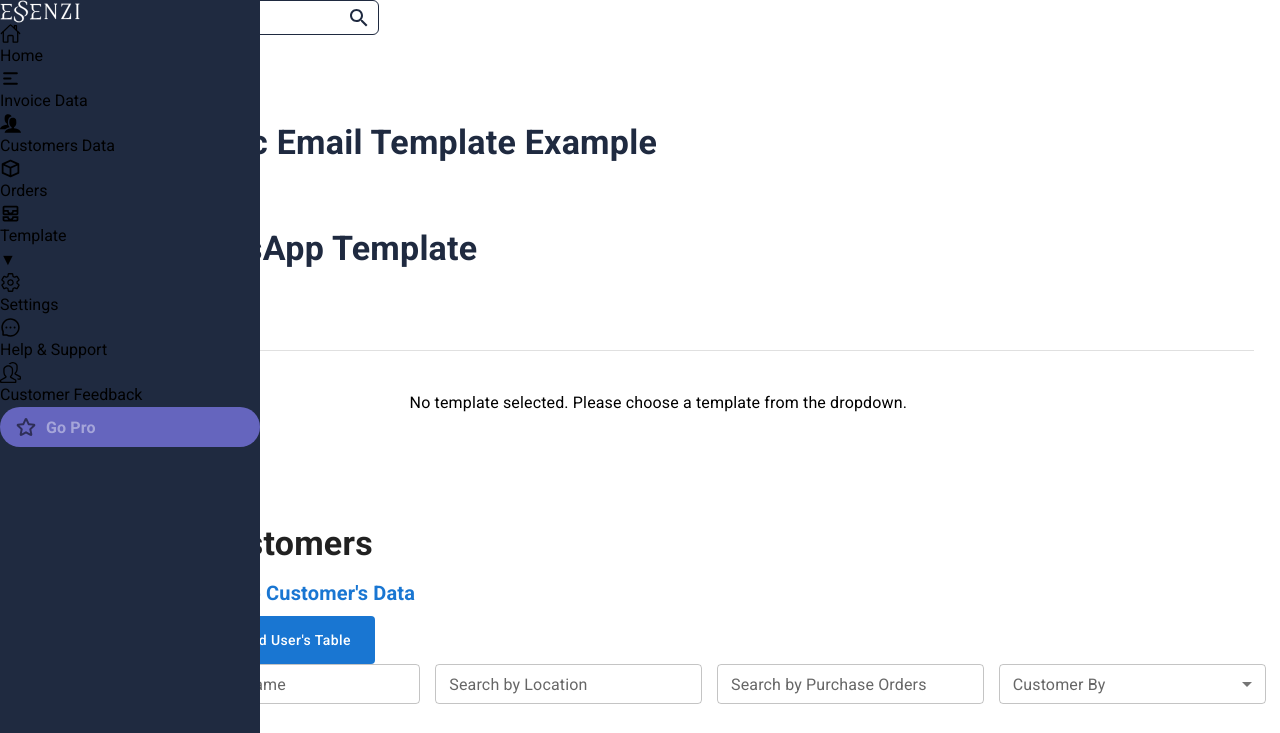
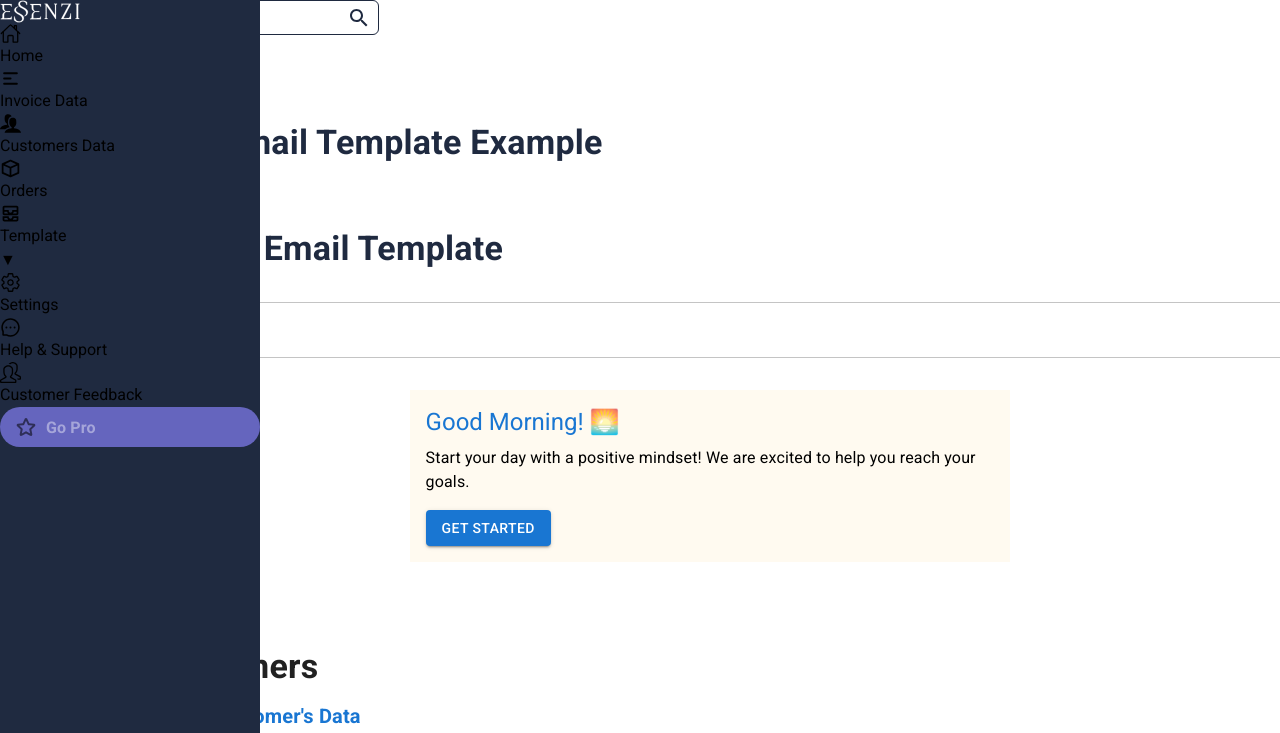
Before and after one commit to peterCode3/Essenzi, a React (Vite) app: page /email-template/email in a window 1280 px wide. Shown: the top 733 px of the page. Built offline with nearby package versions, Linux system fonts and the light colour scheme.

Commit message:
Update Communication Tools

```diff
--- a/src/components/EmailTemplate/DynamicEmailTemplate.jsx
+++ b/src/components/EmailTemplate/DynamicEmailTemplate.jsx
@@ -1,9 +1,50 @@
 // components/DynamicEmailTemplate.js
 import { Box, Typography, Button } from "@mui/material";
-import { useState, useEffect } from "react";
-import { TextField, InputLabel } from "@mui/material";
+import React, {useState, useEffect} from "react";
 
 const DynamicEmailTemplate = ({ template }) => {
+  const morningTemplate = (
+    <Box sx={{ padding: 2, backgroundColor: "#FFFAF0" }}>
+      <Typography variant="h5" color="primary">
+        Good Morning! 🌅
+      </Typography>
+      <Typography variant="body1" sx={{ marginTop: 1 }}>
+        Start your day with a positive mindset! We are excited to help you reach your goals.
+      </Typography>
+      <Button variant="contained" color="primary" sx={{ marginTop: 2 }} >
+        Get Started
+      </Button>
+    </Box>
+  );
+
+  const afternoonTemplate = (
+    <Box sx={{ padding: 2, backgroundColor: "#FFFAE1" }}>
+      <Typography variant="h5" color="secondary">
+        Good Afternoon! ☀️
+      </Typography>
+      <Typography variant="body1" sx={{ marginTop: 1 }}>
+        Keep up the good work! We are here to assist you in the next step of your journey.
+      </Typography>
+      <Button variant="contained" color="secondary" sx={{ marginTop: 2 }} >
+        Continue Here
+      </Button>
+    </Box>
+  );
+
+  const eveningTemplate = (
+    <Box sx={{ padding: 2, backgroundColor: "#F1F1F1" }}>
+      <Typography variant="h5" color="error">
+        Good Evening! 🌙
+      </Typography>
+      <Typography variant="body1" sx={{ marginTop: 1 }}>
+        It's time to wind down. Let's reflect on your progress and set goals for tomorrow.
+      </Typography>
+      <Button variant="contained" color="error" sx={{ marginTop: 2 }}>
+        View Your Progress
+      </Button>
+    </Box>
+  );
+
   const [htmlContent, setHtmlContent] = useState("");
 	const [previewImage, setPreviewImage] = useState("");
 
@@ -20,76 +61,30 @@ const DynamicEmailTemplate = ({ template }) => {
 		<div dangerouslySetInnerHTML={{ __html: htmlContent }} style={{ maxWidth: "100%", overflow: "hidden" }} />
 	);
 
-	const smsTemplate = (
-		<Box sx={{ padding: 2, backgroundColor: "#E6F7FF" }}>
-			<Typography variant="h5" color="primary">
-				SMS Template 📱
-			</Typography>
-			<InputLabel htmlFor="sms-message" sx={{ marginTop: 2 }}>
-				Message
-			</InputLabel>
-			<TextField
-				id="sms-message"
-				variant="outlined"
-				placeholder="Enter your SMS message here"
-				multiline
-				rows={4}
-				fullWidth
-			/>
-		</Box>
+  const defaultTemplate = (
+    <Typography>Loading...</Typography>
   );
-
-	const whatsAppTemplate = (
-		<Box sx={{ padding: 2, backgroundColor: "#E6F7FF" }}>
-			<Typography variant="h5" color="primary">
-				WhatsApp Template 📱
-			</Typography>
-
-			{/* Image Upload Section */}
-			<Box sx={{ marginTop: 2, marginBottom: 2 }}>
-				<input
-					accept="image/*"
-					style={{ display: "none" }}
-					id="image-upload"
-					type="file"
-					onChange={(e) => {
-						const file = e.target.files[0];
-						if (file) {
-							const reader = new FileReader();
-							reader.onload = (e) => {
-								setPreviewImage(e.target.result);
-							};
-							reader.readAsDataURL(file);
-						}
-					}}
-				/>
-
-				{previewImage && <img src={previewImage} alt="Uploaded" style={{ maxWidth: "100%", height: "auto" }} />}
-				<label htmlFor="image-upload">
-					<Button variant="contained" component="span" sx={{ marginBottom: 2 }}>
-						Upload Image
-					</Button>
-				</label>
-			</Box>
-		</Box>
-	);
-
-	const defaultTemplate = <Typography>No template selected. Please choose a template from the dropdown.</Typography>;
 
   const renderTemplate = () => {
     switch (template) {
-			case "email":
+      case "morning":
+        return morningTemplate;
+      case "afternoon":
+        return afternoonTemplate;
+      case "evening":
+        return eveningTemplate;
+		case "dynamic":
 			return emailTemplate;
-			case "sms":
-				return smsTemplate;
-			case "whatsapp":
-				return whatsAppTemplate;
       default:
         return defaultTemplate;
     }
   };
 
-	return <Box sx={{ maxWidth: 600, margin: "0 auto", marginTop: 2 }}>{renderTemplate()}</Box>;
+  return (
+    <Box sx={{ maxWidth: 600, margin: "0 auto", marginTop: 2 }}>
+      {renderTemplate()}
+    </Box>
+  );
 };
 
 export default DynamicEmailTemplate;
--- /dev/null
+++ b/src/components/EmailTemplate/DynamicOtherTemplates.jsx
@@ -0,0 +1,83 @@
+// components/DynamicEmailTemplate.js
+import { Box, Typography, Button } from "@mui/material";
+import { useState, useEffect } from "react";
+import { TextField, InputLabel } from "@mui/material";
+
+const DynamicOtherTemplates = ({ template }) => {
+	const [previewImage, setPreviewImage] = useState("");
+
+
+	const smsTemplate = (
+		<Box sx={{ padding: 2, backgroundColor: "#E6F7FF" }}>
+			<Typography variant="h5" color="primary">
+				SMS Template 📱
+			</Typography>
+			<InputLabel htmlFor="sms-message" sx={{ marginTop: 2 }}>
+				Message
+			</InputLabel>
+			<TextField
+				id="sms-message"
+				variant="outlined"
+				placeholder="Enter your SMS message here"
+				multiline
+				rows={4}
+				fullWidth
+			/>
+		</Box>
+	);
+
+	const whatsAppTemplate = (
+		<Box sx={{ padding: 2, backgroundColor: "#E6F7FF" }}>
+			<Typography variant="h5" color="primary">
+				WhatsApp Template 📱
+			</Typography>
+
+			{/* Image Upload Section */}
+			<Box sx={{ marginTop: 2, marginBottom: 2 }}>
+				<input
+					accept="image/*"
+					style={{ display: "none" }}
+					id="image-upload"
+					type="file"
+					onChange={(e) => {
+						const file = e.target.files[0];
+						if (file) {
+							const reader = new FileReader();
+							reader.onload = (e) => {
+								setPreviewImage(e.target.result);
+							};
+							reader.readAsDataURL(file);
+						}
+					}}
+				/>
+
+
+				{previewImage && (
+					<img src={previewImage} alt="Uploaded" style={{ maxWidth: "100%", height: "auto" }} />
+				)}
+				<label htmlFor="image-upload">
+					<Button variant="contained" component="span" sx={{ marginBottom: 2 }}>
+						Upload Image
+					</Button>
+				</label>
+			</Box>
+		</Box>
+	);
+
+	const defaultTemplate = <Typography>No template selected. Please choose a template from the dropdown.</Typography>;
+
+	const renderTemplate = () => {
+		switch (template) {
+			case "sms":
+				return smsTemplate;
+			case "whatsapp":
+				return whatsAppTemplate;
+			default:
+				return defaultTemplate;
+		}
+	};
+
+	return <Box sx={{ maxWidth: 600, margin: "0 auto", marginTop: 2 }}>{renderTemplate()}</Box>;
+};
+
+export default DynamicOtherTemplates;
--- a/src/components/EmailTemplate/EmailForm.jsx
+++ b/src/components/EmailTemplate/EmailForm.jsx
@@ -40,7 +40,7 @@ const EmailForm = () => {
 	};
 
 	return (
-		<Box sx={{ marginTop: 4 }} className="flex flex-col items-end">
+		<Box sx={{ marginTop: 4 }} className=" flex-col items-end">
 			<UserTable type={"email"} />
 			<Button className="ml-0" variant="contained" color="primary" onClick={sendEmail}>
 				Send Email
--- a/src/components/EmailTemplate/EmailTemplateSelector.jsx
+++ b/src/components/EmailTemplate/EmailTemplateSelector.jsx
@@ -1,47 +1,58 @@
-import { Box, Button, Typography, FormControl, InputLabel, Select, MenuItem, Tabs, Tab } from "@mui/material";
+// components/EmailTemplateSelector.js
+import { Box, Button, Typography, FormControl, InputLabel, Select, MenuItem } from "@mui/material";
 import { useState, useEffect } from "react";
 import DynamicEmailTemplate from "./DynamicEmailTemplate";
 import theme from "../ThemeStyle/theme";
 import { useThemeContext } from "../Context/ThemeContext";
-
-function TabPanel(props) {
-	const { children, value, index, ...other } = props;
-	return (
-		<div role="tabpanel" hidden={value !== index} {...other}>
-			{value === index && <Box sx={{ p: 3 }}>{children}</Box>}
-		</div>
-	);
-}
-
-const EmailTemplateSelector = ({ type }) => {
-	const [tabValue, setTabValue] = useState(0);
+const EmailTemplateSelector = () => {
+  const [template, setTemplate] = useState("auto"); // Default to 'auto' (dynamic selection based on time)
   const { isDarkMode } = useThemeContext();
   const backgroundColor = isDarkMode ? theme.palette.background.default : theme.palette.background.paper;
-	const handleTabChange = (event, newValue) => {
-		setTabValue(newValue);
+
+  const handleTemplateChange = (event) => {
+    setTemplate(event.target.value);
   };
+
+  useEffect(() => {
+    // Automatically set template based on time if 'auto' is selected
+    if (template === "auto") {
+      const currentHour = new Date().getHours();
+      if (currentHour >= 5 && currentHour < 12) {
+        setTemplate("morning");
+      } else if (currentHour >= 12 && currentHour < 18) {
+        setTemplate("afternoon");
+      } else {
+        setTemplate("evening");
+      }
+    }
+  }, [template]);
 
   return (
     <Box sx={{ padding: 4 }}>
-			<Typography
-				variant="h4"
-				gutterBottom
-				sx={{
+      <Typography variant="h4" gutterBottom sx={{
           fontWeight: "bold",
           marginBottom: 4,
-					color: isDarkMode ? "#fff" : "#1F2A40",
-				}}>
-				{type === "email" ? "Email Template" : type === "sms" ? "SMS Template" : "WhatsApp Template"}
+          color: isDarkMode ? "#fff" : "#1F2A40", // Dynamic title color
+        }} >
+        Select an Email Template
       </Typography>
+      <FormControl fullWidth sx={{ marginBottom: 2 }}>
+        <InputLabel id="template-select-label">Select Template</InputLabel>
+        <Select
+          labelId="template-select-label"
+          value={template}
+          onChange={handleTemplateChange}
+          label="Select Template"
+        >
+          <MenuItem value="auto">Auto (Based on Time)</MenuItem>
+          <MenuItem value="morning">Morning Template</MenuItem>
+          <MenuItem value="afternoon">Afternoon Template</MenuItem>
+          <MenuItem value="evening">Evening Template</MenuItem>
+          <MenuItem value="dynamic">Dynamic Template</MenuItem>
+        </Select>
+      </FormControl>
 
-			<Box sx={{ borderBottom: 1, borderColor: "divider" }}>
-				<Tabs value={tabValue} onChange={handleTabChange} variant="scrollable" scrollButtons="auto">
-					<Tab label={type} />
-				</Tabs>
-			</Box>
-			<TabPanel value={tabValue} index={0}>
-				<DynamicEmailTemplate template={type} />
-			</TabPanel>
+      <DynamicEmailTemplate template={template} />
     </Box>
   );
 };
--- /dev/null
+++ b/src/components/EmailTemplate/OtherTemplateSelector.jsx
@@ -0,0 +1,50 @@
+import { Box, Button, Typography, FormControl, InputLabel, Select, MenuItem, Tabs, Tab } from "@mui/material";
+import { useState, useEffect } from "react";
+import theme from "../ThemeStyle/theme";
+import { useThemeContext } from "../Context/ThemeContext";
+import DynamicOtherTemplates from "./DynamicOtherTemplates";
+
+function TabPanel(props) {
+	const { children, value, index, ...other } = props;
+	return (
+		<div role="tabpanel" hidden={value !== index} {...other}>
+			{value === index && <Box sx={{ p: 3 }}>{children}</Box>}
+		</div>
+	);
+}
+
+const OtherTemplateSelector = ({ type }) => {
+	const [tabValue, setTabValue] = useState(0);
+	const { isDarkMode } = useThemeContext();
+	const backgroundColor = isDarkMode ? theme.palette.background.default : theme.palette.background.paper;
+
+	const handleTabChange = (event, newValue) => {
+		setTabValue(newValue);
+	};
+
+	return (
+		<Box sx={{ padding: 4 }}>
+			<Typography
+				variant="h4"
+				gutterBottom
+				sx={{
+					fontWeight: "bold",
+					marginBottom: 4,
+					color: isDarkMode ? "#fff" : "#1F2A40",
+				}}>
+				{type === "sms" ? "SMS Template" : "WhatsApp Template"}
+			</Typography>
+
+			<Box sx={{ borderBottom: 1, borderColor: "divider" }}>
+				<Tabs value={tabValue} onChange={handleTabChange} variant="scrollable" scrollButtons="auto">
+					<Tab label={type} />
+				</Tabs>
+			</Box>
+			<TabPanel value={tabValue} index={0}>
+				<DynamicOtherTemplates template={type} />
+			</TabPanel>
+		</Box>
+	);
+};
+
+export default OtherTemplateSelector;
--- a/src/pages/Email/Email.jsx
+++ b/src/pages/Email/Email.jsx
@@ -1,16 +1,16 @@
-// pages/email.js
+// pages/index.js
 import { Container, Typography } from "@mui/material";
 import EmailTemplateSelector from "../../components/EmailTemplate/EmailTemplateSelector";
 import EmailForm from "../../components/EmailTemplate/EmailForm";
 import theme from "../../components/ThemeStyle/theme";
 import { useThemeContext } from "../../components/Context/ThemeContext";
+import DynamicEmailTemplate from "../../components/EmailTemplate/DynamicEmailTemplate";
 export default function Email() {
   const { isDarkMode } = useThemeContext();
   const backgroundColor = isDarkMode ? theme.palette.background.default : theme.palette.background.paper;
 
-
   return (
-    <Container>
+    <div>
       <Typography variant="h4"
         sx={{
           fontWeight: "bold",
@@ -20,8 +20,9 @@ export default function Email() {
         gutterBottom>
         Dynamic Email Template Example
       </Typography>
-      <EmailTemplateSelector />
+      <EmailTemplateSelector/>
+      {/* <DynamicEmailTemplate type={"email"}/> */}
       <EmailForm />
-    </Container>
+    </div>
   );
 }
--- a/src/pages/Email/Sms.jsx
+++ b/src/pages/Email/Sms.jsx
@@ -1,11 +1,11 @@
 import React from "react";
-import EmailTemplateSelector from "../../components/EmailTemplate/EmailTemplateSelector";
 import EmailForm from "../../components/EmailTemplate/EmailForm";
+import OtherTemplateSelector from "../../components/EmailTemplate/OtherTemplateSelector";
 
 const whatsapp = () => {
 	return (
 		<div>
-			<EmailTemplateSelector type={"sms"} />
+			<OtherTemplateSelector type={"sms"} />
 			<EmailForm />
 		</div>
 	);
--- a/src/pages/Email/Whatsapp.jsx
+++ b/src/pages/Email/Whatsapp.jsx
@@ -1,11 +1,11 @@
 import React from "react";
-import EmailTemplateSelector from "../../components/EmailTemplate/EmailTemplateSelector";
 import EmailForm from "../../components/EmailTemplate/EmailForm";
+import OtherTemplateSelector from "../../components/EmailTemplate/OtherTemplateSelector";
 
 const whatsapp = () => {
 	return (
 		<div>
-			<EmailTemplateSelector type={"whatsapp"} />
+			<OtherTemplateSelector type={"whatsapp"} />
 			<EmailForm />
 		</div>
 	);
```
Also changed, not shown: src/pages/Email.jsx (deleted, +0 -28 lines), src/pages/Sms.jsx (deleted, +0 -14 lines), src/pages/Whatsapp.jsx (deleted, +0 -14 lines). Lines whose indentation alone changed are shown as unchanged.
